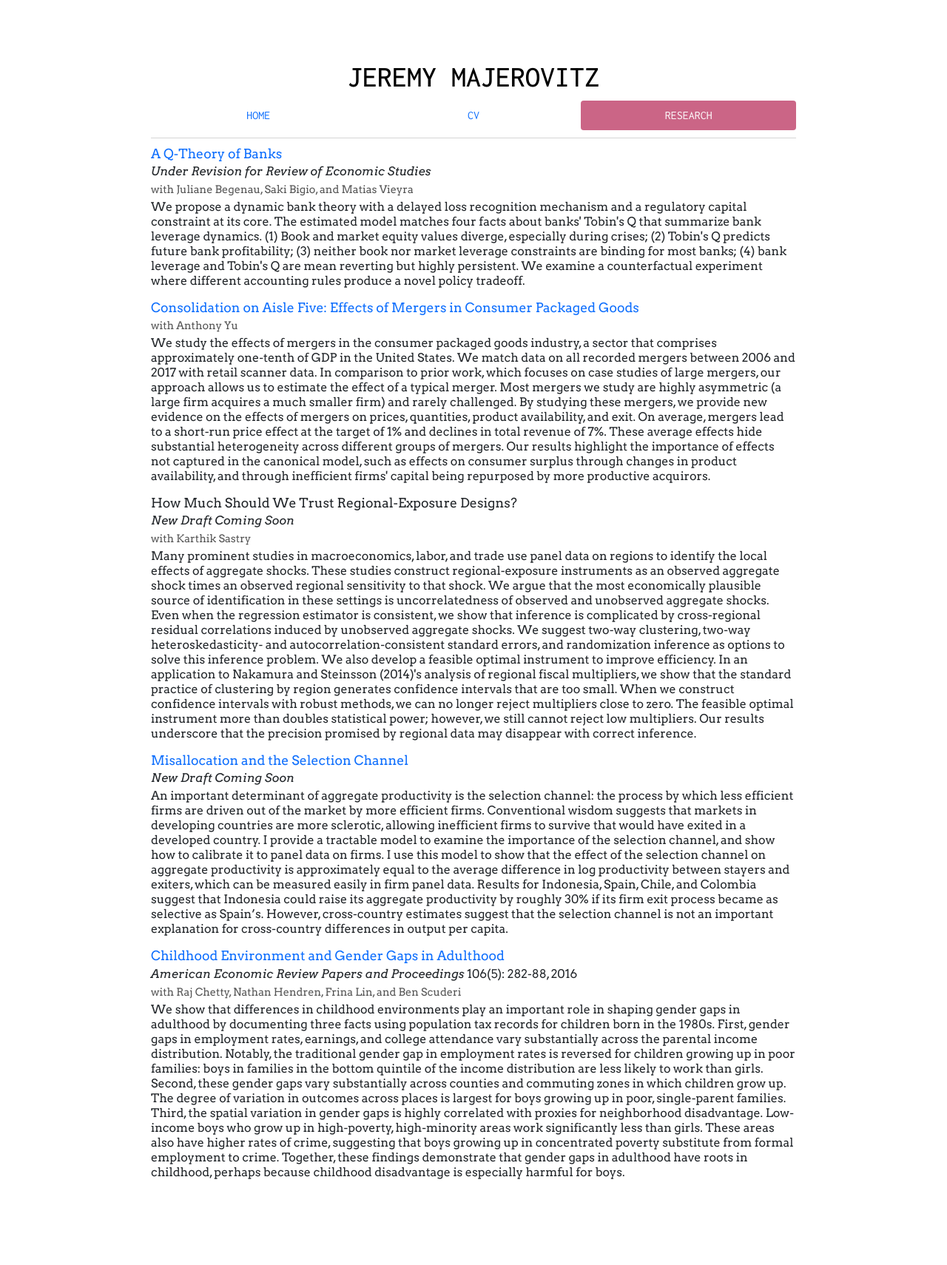
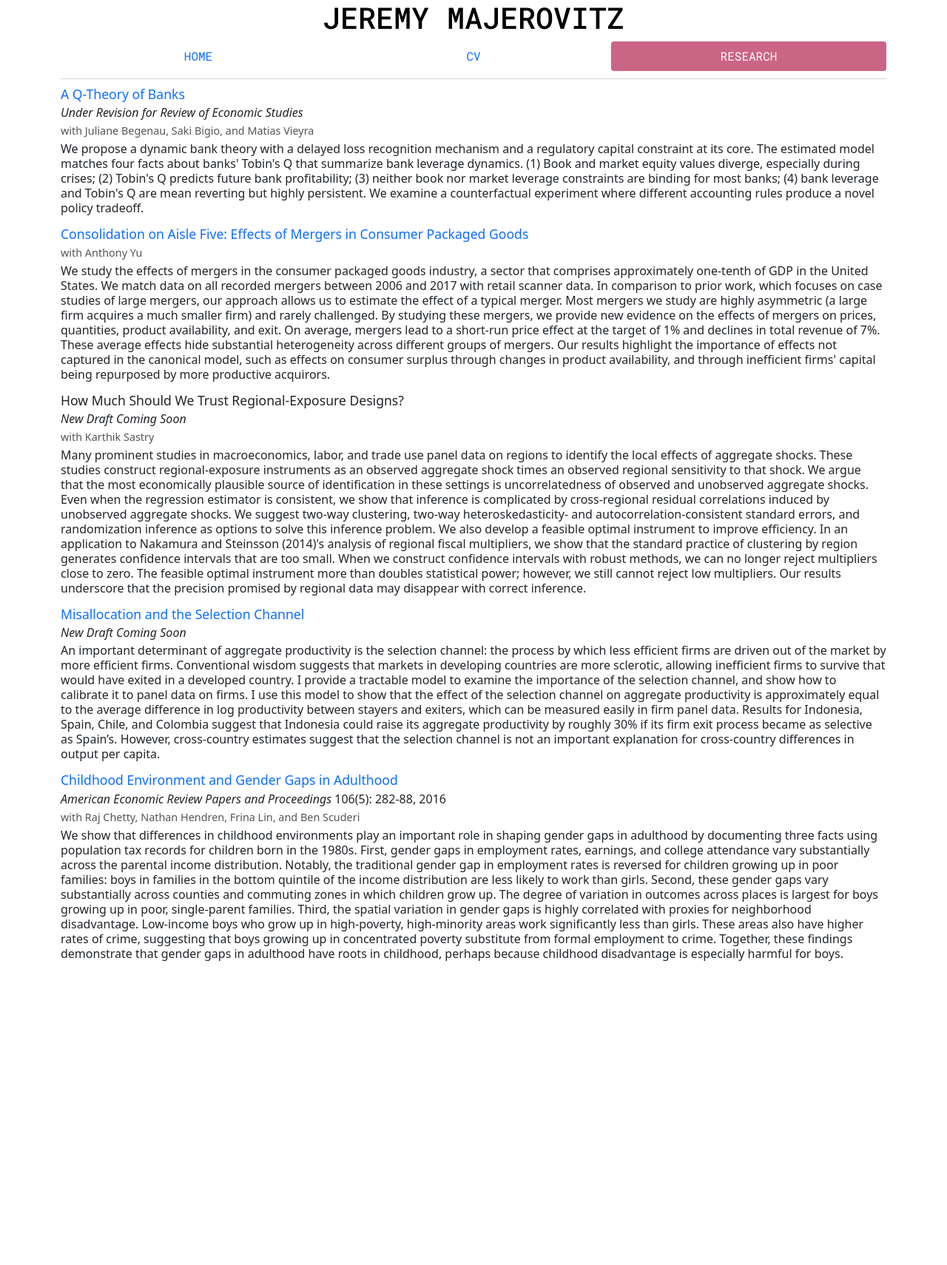
Before and after one commit to jmajic/jmajic.github.io, a Jekyll site: the page built from research/index.html, in a window 1280 px wide. Shown: the whole page at 74% size. Built offline with Jekyll 4.4.1, drawn with Linux system fonts in a browser that asks for light colours; nearby versions of some CDN libraries; after the commit the page ends 1314 px from its top, so only the background shows below that.

Commit message:
Updated to use Roboto family fonts

```diff
--- a/css/main.css
+++ b/css/main.css
@@ -1,9 +1,14 @@
 @import url('https://fonts.googleapis.com/css2?family=Arvo:ital,wght@0,400;0,700;1,400;1,700&display=swap');
-@import url(http://fonts.googleapis.com/css?family=Montserrat);
+/* @import url(http://fonts.googleapis.com/css?family=Montserrat); */
 @import url('https://fonts.googleapis.com/css2?family=Inconsolata:wght@200;300;400;500;600;700;800;900&display=swap');
+@import url('https://fonts.googleapis.com/css2?family=Roboto:wght@200;300;400;500;600;700;800;900&display=swap');
+@import url('https://fonts.googleapis.com/css2?family=Roboto Mono:wght@200;300;400;500;600;700;800;900&display=swap');
 
-/* body { margin: 60px auto; width: 70%; font-family: 'Arvo', Georgia, Times; font-size: 16px; } */
-body { margin: 60px auto; width: 70%; padding-top: 20px; padding-bottom: 40px; font-family: 'Arvo', Georgia, Times; font-size: 16px; }
+href='https://fonts.googleapis.com/css?family=Roboto'
+
+
+/* body { margin: 60px auto; width: 70%; font-family: 'Roboto', Georgia, Times; font-size: 16px; } */
+body { margin: 60px auto; width: 70%; padding-top: 20px; padding-bottom: 40px; font-family: 'Roboto', Georgia, Times; font-size: 16px; }
 
 /* Navigation */
 .footer a, h3.text-muted a {text-decoration: none; color: #999999; }
@@ -40,14 +45,14 @@ img.avatar { margin-bottom: 30px; }
 p { margin-bottom: 0; }
 ul { margin: 0; list-style-type: square; }
 
-h1, h2, h3, h4, h5, h6, .h1, .h2, .h3, .h4, .h5, .h6 . { font-family: 'Arvo', 'Georgia', 'Times';}
-/* h1, h2, h3, h4, h5, h6, .h1, .h2, .h3, .h4, .h5, .h6 { font-family: 'Arvo', Georgia, Times; font-weight: 700;} */
+h1, h2, h3, h4, h5, h6, .h1, .h2, .h3, .h4, .h5, .h6 . { font-family: 'Roboto', 'Georgia', 'Times';}
+/* h1, h2, h3, h4, h5, h6, .h1, .h2, .h3, .h4, .h5, .h6 { font-family: 'Roboto', Georgia, Times; font-weight: 700;} */
 
 
 /* Sans-Serif Font in Header and Footer */
-.header, .footer, .header h3, .page-header, .page-header h3 { font-family: 'Inconsolata', Helvetica, sans-serif; text-transform: uppercase; font-weight: normal; }
-.nav ul, .footer ul { font-size: 1em; font-family: 'Inconsolata', 'Arial', 'Sans-Serif'; padding: 0px; list-style: none; font-weight: bold; }
-.nav ul, .footer ul { font-size: 1em; font-family: 'Inconsolata', 'Arial', 'Sans-Serif'; padding: 0px; list-style: none; font-weight: bold; }
+.header, .footer, .header h3, .page-header, .page-header h3 { font-family: 'Roboto Mono', Helvetica, sans-serif; text-transform: uppercase; font-weight: normal; }
+.nav ul, .footer ul { font-size: 1em; font-family: 'Roboto Mono', 'Arial', 'Sans-Serif'; padding: 0px; list-style: none; font-weight: bold; }
+.nav ul, .footer ul { font-size: 1em; font-family: 'Roboto Mono', 'Arial', 'Sans-Serif'; padding: 0px; list-style: none; font-weight: bold; }
 .nav ul li, .footer ul li { display: inline; margin-right: 20px; }
 
 /* .footer { border-top: 1px solid #d5d5d5; margin-top:10px;} */
```
